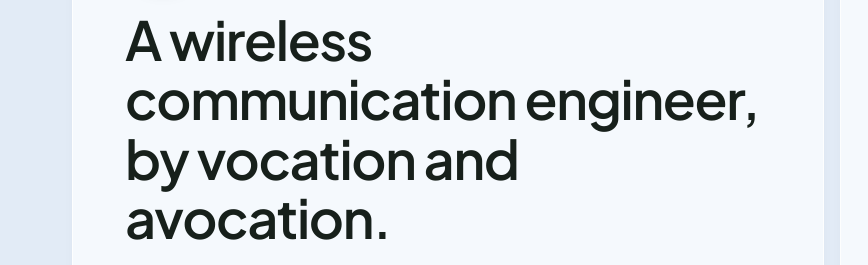
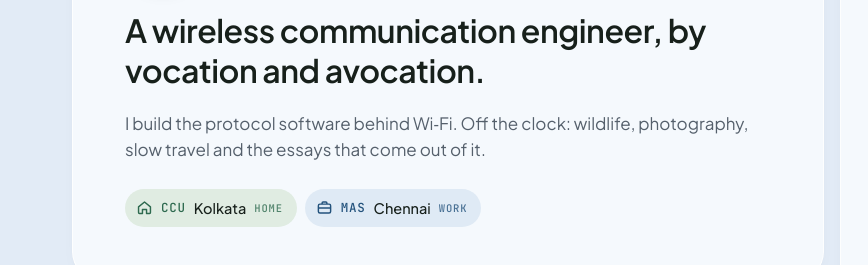
Before and after one commit to rohand2k13/rohand2k13.github.io, a website: page index.html in a window 1280 px wide. Shown: the part 269-534 px from the top of the page, 0-868 px from the left. Drawn offline with Linux system fonts and the light colour scheme; no server answers.

Commit message:
Smaller, calmer headline in the intro card
Co-Authored-By: Claude Opus 5.5 <noreply@anthropic.com>
Claude-Session: https://claude.ai/code/session_016Pv1cWxSxVy9sfbMNCRVhY

```diff
--- a/styles.css
+++ b/styles.css
@@ -120,7 +120,7 @@ img { max-width: 100%; display: block; }
 .hero-id { display: flex; align-items: center; gap: 14px; }
 .hero-avatar { width: 76px; height: 76px; border-radius: 50%; object-fit: cover; border: 3px solid #fff; box-shadow: 0 6px 18px -8px rgba(23, 32, 27, .35); }
 .hero-id strong { display: block; font-size: 18px; font-weight: 700; letter-spacing: -.01em; margin-bottom: 3px; }
-.b-hero h1 { margin: 22px 0 0; font-size: clamp(32px, 4.4vw, 54px); line-height: 1.1; letter-spacing: -.025em; font-weight: 600; max-width: 18ch; }
+.b-hero h1 { margin: 22px 0 0; font-size: clamp(24px, 2.6vw, 32px); line-height: 1.25; letter-spacing: -.015em; font-weight: 600; max-width: 26ch; }
 .hero-intro { margin: 20px 0 0; max-width: 52ch; font-size: 17px; color: var(--muted); }
 
 .places { list-style: none; margin: 26px 0 0; padding: 0; display: flex; flex-wrap: wrap; gap: 8px; }
```
